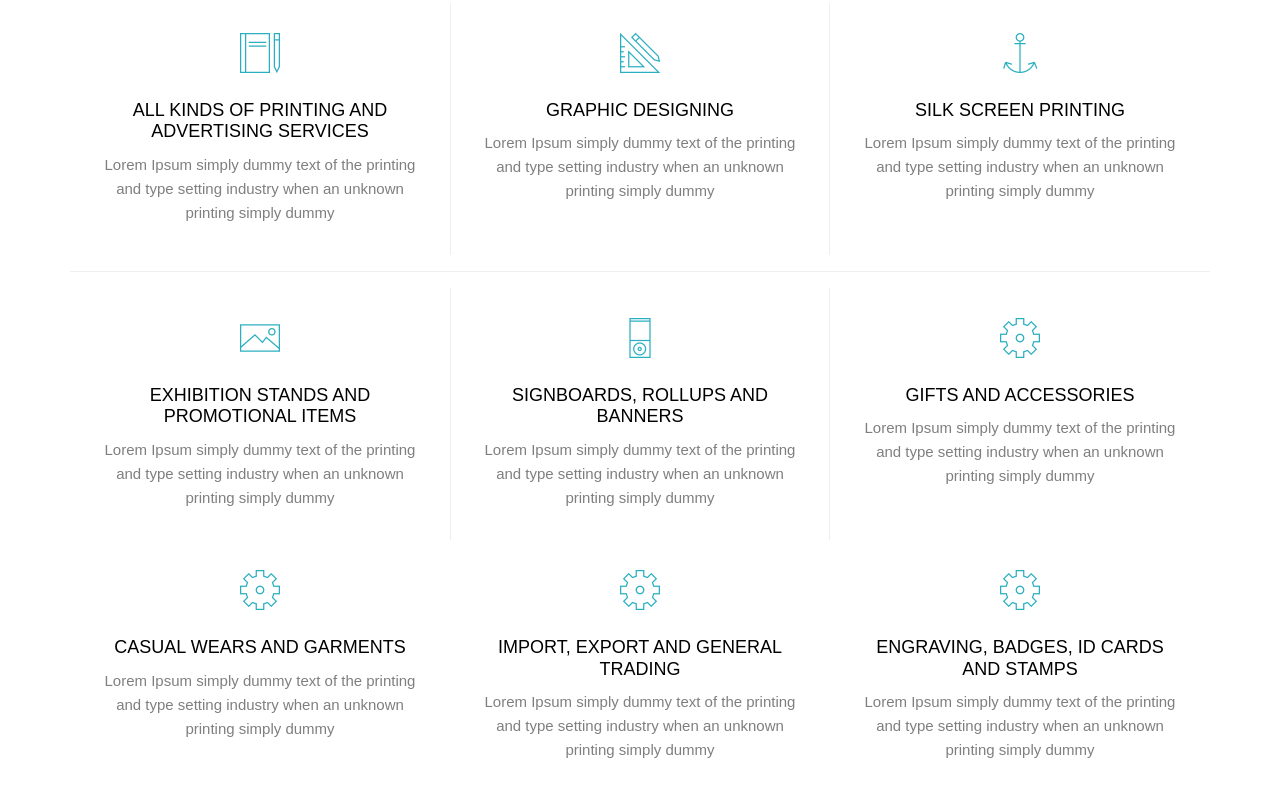
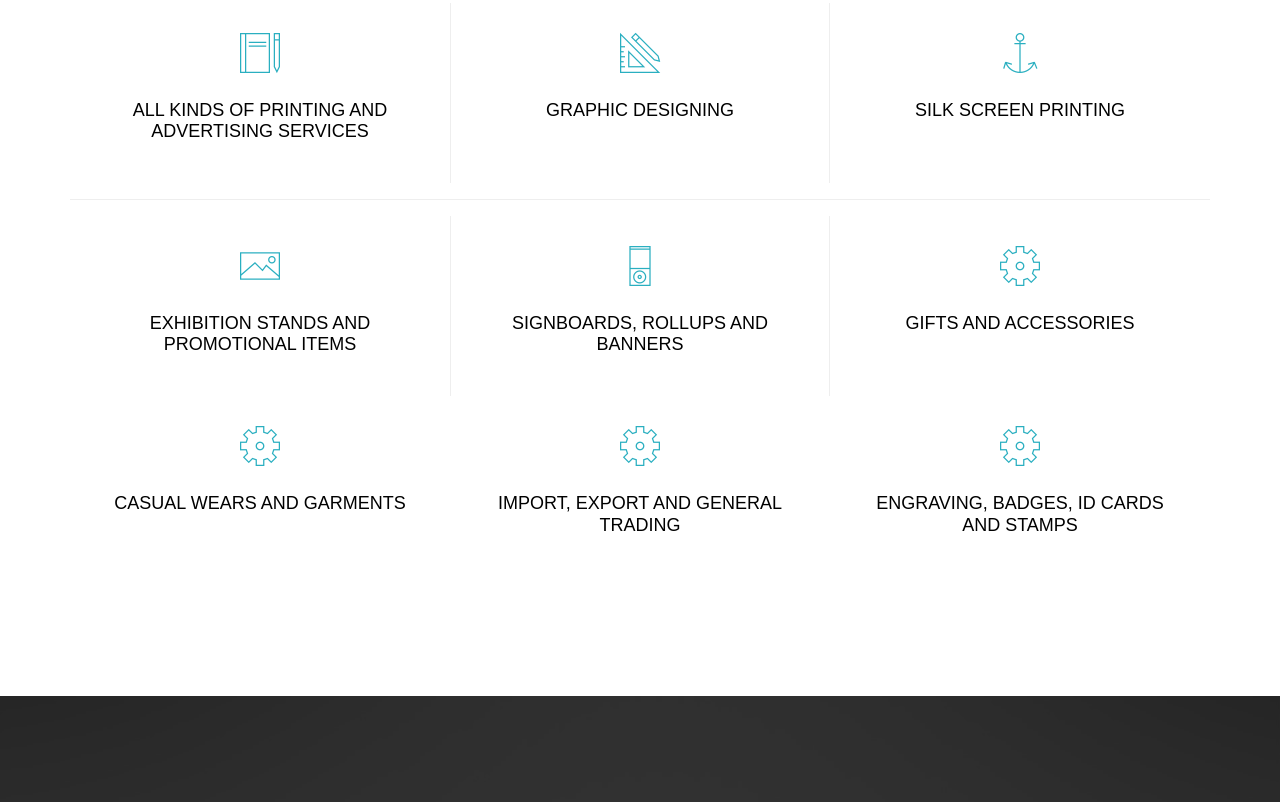
Before and after one commit to hkmcode/hkmcode.github.io, a plain HTML site: page index.html in a window 1280 px wide. Shown: the part 2958-3760 px from the top of the page. Drawn offline with Linux system fonts and the light colour scheme; some packages are replaced by stand-ins of ours; a web font is replaced by a local one.

Commit message:
some message

```diff
--- a/index.html
+++ b/index.html
@@ -321,7 +321,7 @@
                         <div class="item mb-md50">
                             <span class="icon icon-basic-book-pencil"></span>
                             <h6>ALL KINDS OF PRINTING AND ADVERTISING SERVICES</h6>
-                            <p>Lorem Ipsum simply dummy text of the printing and type setting industry when an unknown printing simply dummy</p>
+                            <p></p>
                         </div>
                     </div>
 
@@ -329,7 +329,7 @@
                         <div class="item mb-md50">
                             <span class="icon icon-basic-pencil-ruler"></span>
                             <h6>GRAPHIC DESIGNING</h6>
-                            <p>Lorem Ipsum simply dummy text of the printing and type setting industry when an unknown printing simply dummy</p>
+                            <p></p>
                         </div>
                     </div>
 
@@ -337,7 +337,7 @@
                         <div class="item mb-md50">
                             <span class="icon icon-basic-anchor"></span>
                             <h6>SILK SCREEN PRINTING</h6>
-                            <p>Lorem Ipsum simply dummy text of the printing and type setting industry when an unknown printing simply dummy</p>
+                            <p></p>
                         </div>
                     </div>
 
@@ -347,7 +347,7 @@
                         <div class="item mb-md50">
                             <span class="icon icon-basic-picture"></span>
                             <h6>EXHIBITION STANDS AND PROMOTIONAL ITEMS</h6>
-                            <p>Lorem Ipsum simply dummy text of the printing and type setting industry when an unknown printing simply dummy</p>
+                            <p></p>
                         </div>
                     </div>
 
@@ -355,7 +355,7 @@
                         <div class="item mb-sm50">
                             <span class="icon icon-basic-ipod"></span>
                             <h6>SIGNBOARDS, ROLLUPS AND BANNERS</h6>
-                            <p>Lorem Ipsum simply dummy text of the printing and type setting industry when an unknown printing simply dummy</p>
+                            <p></p>
                         </div>
                     </div>
 
@@ -363,7 +363,7 @@
                         <div class="item">
                             <span class="icon icon-basic-gear"></span>
                             <h6>GIFTS AND ACCESSORIES</h6>
-                            <p>Lorem Ipsum simply dummy text of the printing and type setting industry when an unknown printing simply dummy</p>
+                            <p></p>
                         </div>
                     </div>
 
@@ -371,21 +371,21 @@
                         <div class="item">
                             <span class="icon icon-basic-gear"></span>
                             <h6>CASUAL WEARS AND GARMENTS</h6>
-                            <p>Lorem Ipsum simply dummy text of the printing and type setting industry when an unknown printing simply dummy</p>
+                            <p></p>
                         </div>
                     </div>
                     <div class="col-lg-4 col-md-6">
                         <div class="item">
                             <span class="icon icon-basic-gear"></span>
                             <h6>IMPORT, EXPORT AND GENERAL TRADING</h6>
-                            <p>Lorem Ipsum simply dummy text of the printing and type setting industry when an unknown printing simply dummy</p>
+                            <p></p>
                         </div>
                     </div>
                     <div class="col-lg-4 col-md-6">
                         <div class="item">
                             <span class="icon icon-basic-gear"></span>
                             <h6>ENGRAVING, BADGES, ID CARDS AND STAMPS</h6>
-                            <p>Lorem Ipsum simply dummy text of the printing and type setting industry when an unknown printing simply dummy</p>
+                            <p></p>
                         </div>
                     </div>
 
```
